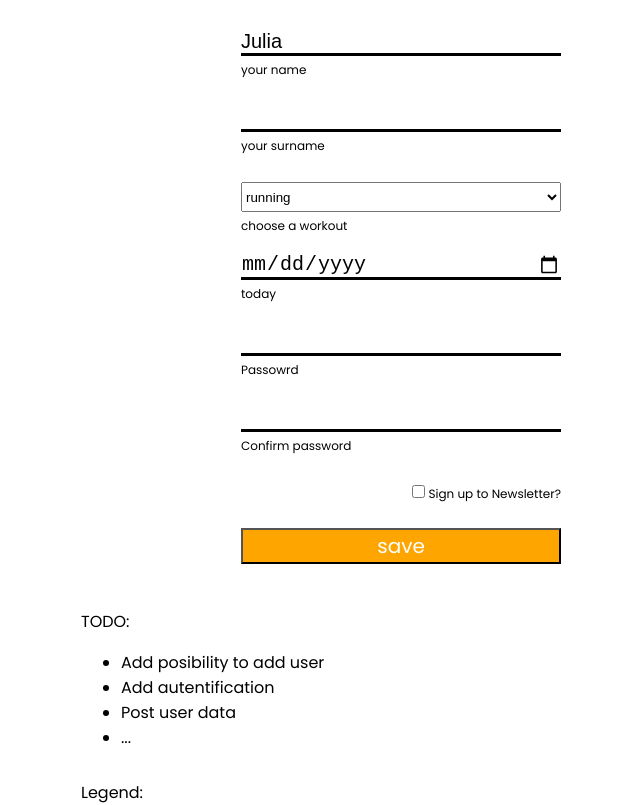
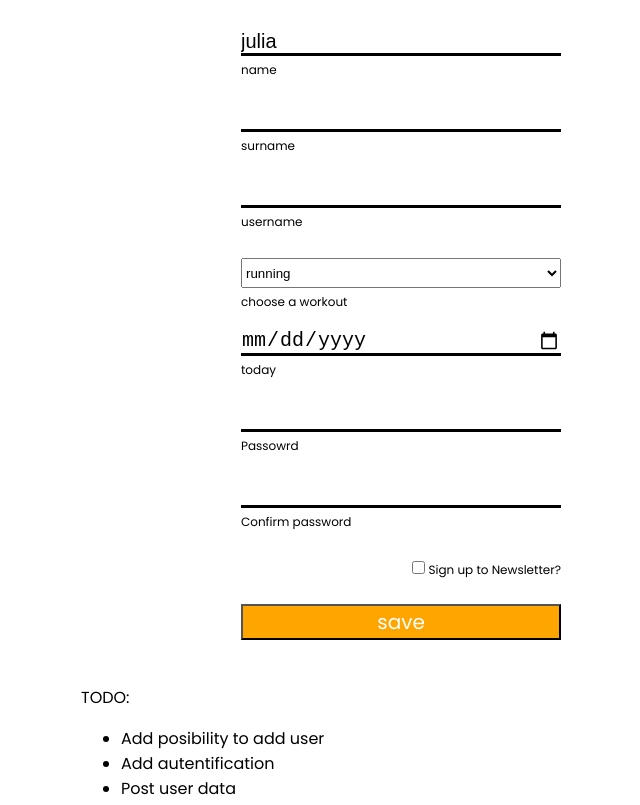
Before and after one commit to julia-dizhak/react-workout-app, a React (Create React App) app in the folder workout/: page / in a window 1280 px wide. Shown: the top 805 px of the page, without its empty margins (239-879 px from the left). Built offline with nearby package versions, Linux system fonts and the light colour scheme; no server answers.

Commit message:
use asyncValidation after submitting a form

```diff
--- a/workout/src/components/WorkoutFormContainer.js
+++ b/workout/src/components/WorkoutFormContainer.js
@@ -1,15 +1,16 @@
-import React, {Component} from 'react';
+import React, { Component } from 'react';
+//import { SubmissionError } from 'redux-form';
 
 import WorkoutForm from './forms/WorkoutForm';
 
 export default class WorkoutFormContainer extends Component {
     submit = values => {
-        window.alert(JSON.stringify(values, null, 4))
+        window.alert(JSON.stringify(values, null, 4));
     }
 
     getInitialValues() {
         return {
-            name: 'Julia',
+            name: 'julia',
             workout: 'running',
             newsletter: false
         }
--- a/workout/src/components/forms/WorkoutForm.js
+++ b/workout/src/components/forms/WorkoutForm.js
@@ -3,7 +3,13 @@ import { Field, reduxForm } from 'redux-form';
 import TextInput from './inputs/TextInput';
 import SelectInput from './inputs/SelectInput';
 // import { validate } from './validation-sync';
-import { required, maxLength, minLength, matchesPassword } from './validation-field-level';
+import {
+    required,
+    maxLength,
+    minLength,
+    matchesPassword,
+    asyncValidate
+} from './validation-field-level';
 import './workout-form.css';
 
 class WorkoutForm extends Component {
@@ -18,7 +24,7 @@ class WorkoutForm extends Component {
                     name="name"
                     component={TextInput}
                     type="text"
-                    label="your name"
+                    label="name"
                     validate={[required]}
                 />
 
@@ -26,7 +32,15 @@ class WorkoutForm extends Component {
                     name="surname"
                     component={TextInput}
                     type="text"
-                    label="your surname"
+                    label="surname"
+                    validate={[required, minLength]}
+                />
+
+                <Field
+                    name="username"
+                    component={TextInput}
+                    type="text"
+                    label="username"
                     validate={[required, minLength, maxLength]}
                 />
 
@@ -95,6 +109,7 @@ class WorkoutForm extends Component {
 WorkoutForm = reduxForm({
     form: 'workout',
     //validate
+    asyncValidate
 })(WorkoutForm);
 
 export default WorkoutForm;
--- a/workout/src/components/forms/inputs/SelectInput.js
+++ b/workout/src/components/forms/inputs/SelectInput.js
@@ -1,5 +1,5 @@
 import React from 'react';
-import ReactJson from 'react-json-view';
+//import ReactJson from 'react-json-view';
 
 export default function SelectInput(props) {
     const {
--- a/workout/src/components/forms/inputs/TextInput.js
+++ b/workout/src/components/forms/inputs/TextInput.js
@@ -1,5 +1,5 @@
 import React from 'react';
-import ReactJson from 'react-json-view';
+//import ReactJson from 'react-json-view';
 import className from 'classnames';
 
 export const getValidityClassName = meta => {
@@ -25,7 +25,7 @@ export default function TextInput(props) {
     return (
         <div className={className(
             'custom-input-container',
-            {'flex-row-reverse': type == 'checkbox'},
+            {'flex-row-reverse': type === 'checkbox'},
             {dirty: meta.dirty},
             getValidityClassName(meta)
         )}>
--- a/workout/src/components/forms/validation-field-level.js
+++ b/workout/src/components/forms/validation-field-level.js
@@ -1,4 +1,4 @@
-import { values } from "../../../node_modules/redux-form";
+//import { values } from 'redux-form';
 
 export const required = value =>
     value ? undefined : 'value is required';
@@ -11,3 +11,14 @@ export const maxLength = value =>
 
 export const matchesPassword = (value, allValues)  =>
     (value === allValues.password) ? undefined : 'password must match';
+
+export const asyncValidate = values => {
+    const sleep = message => new Promise(resolve => setTimeout(resolve, message));
+    return sleep(1000).then(() => {
+        if ( ['Julia', 'andy', 'john', 'joel'].includes(values.username)) {
+            return Promise.reject({
+                username: 'username already taken'
+            });
+        }
+    });
+}
```
